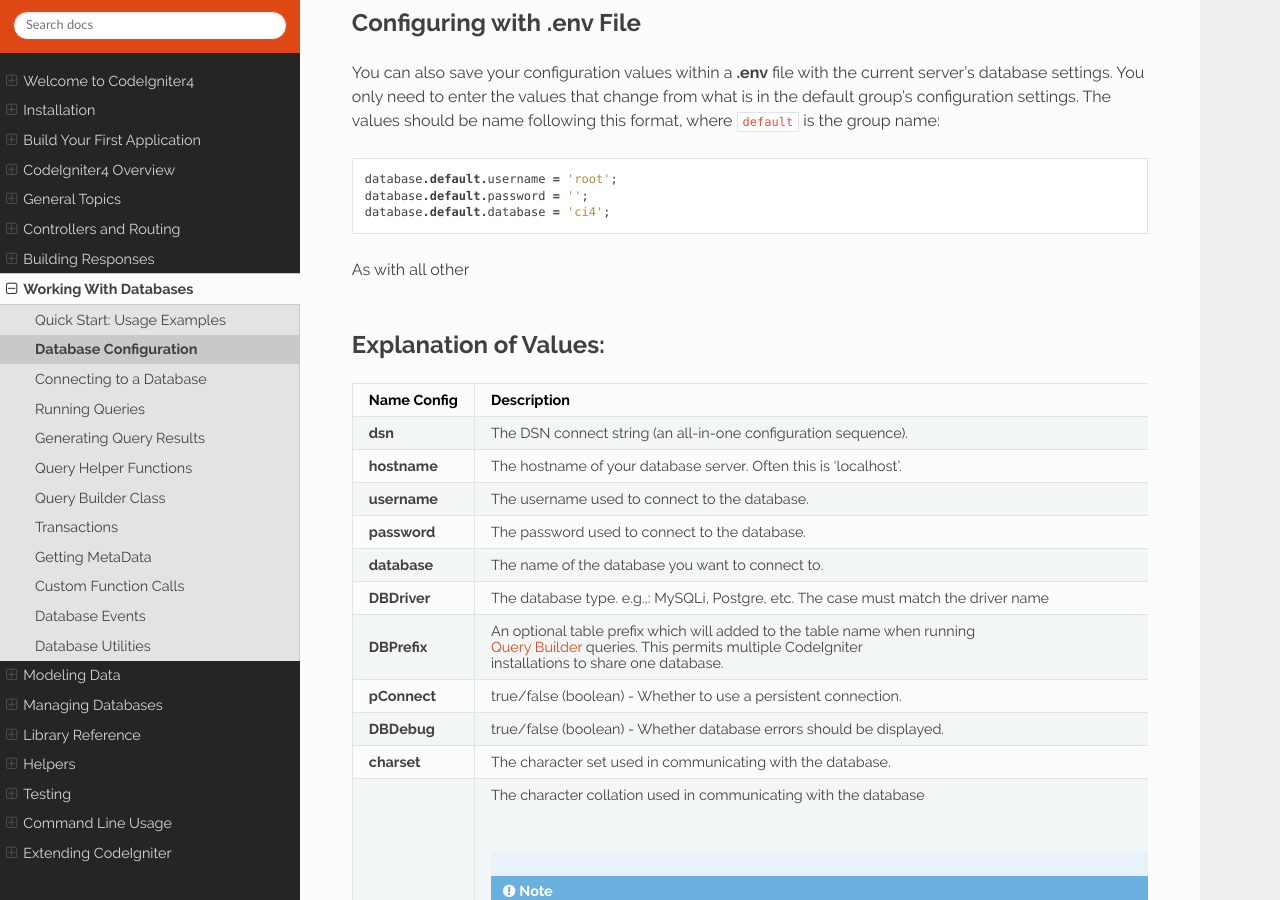
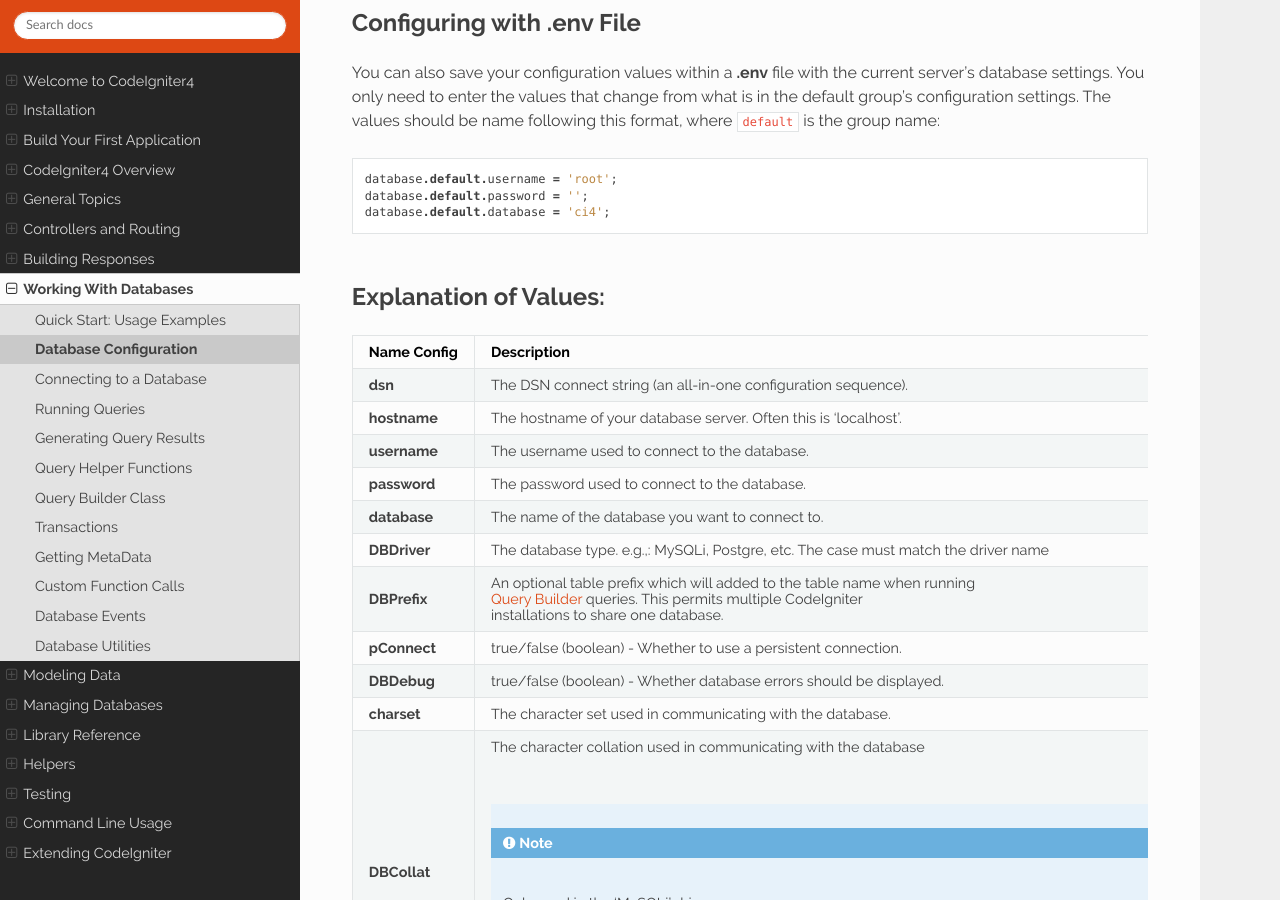
Before and after one commit to NEKOGET/ci4_user_guide_src, a Sphinx documentation site: the page built from source/database/configuration.rst, in a window 1280 px wide and 900 px high, scrolled down 3342 px. Built offline with Sphinx 7.4.7 and the Read the Docs theme 2.0.0, drawn with Linux system fonts in a browser that asks for light colours.

Commit message:
docs: remove sentence
I'm not sure what it means.

```diff
--- a/source/database/configuration.rst
+++ b/source/database/configuration.rst
@@ -101,8 +101,6 @@ default group's configuration settings. The values should be name following this
     database.default.password = '';
     database.default.database = 'ci4';
 
-As with all other
-
 **********************
 Explanation of Values:
 **********************
```
